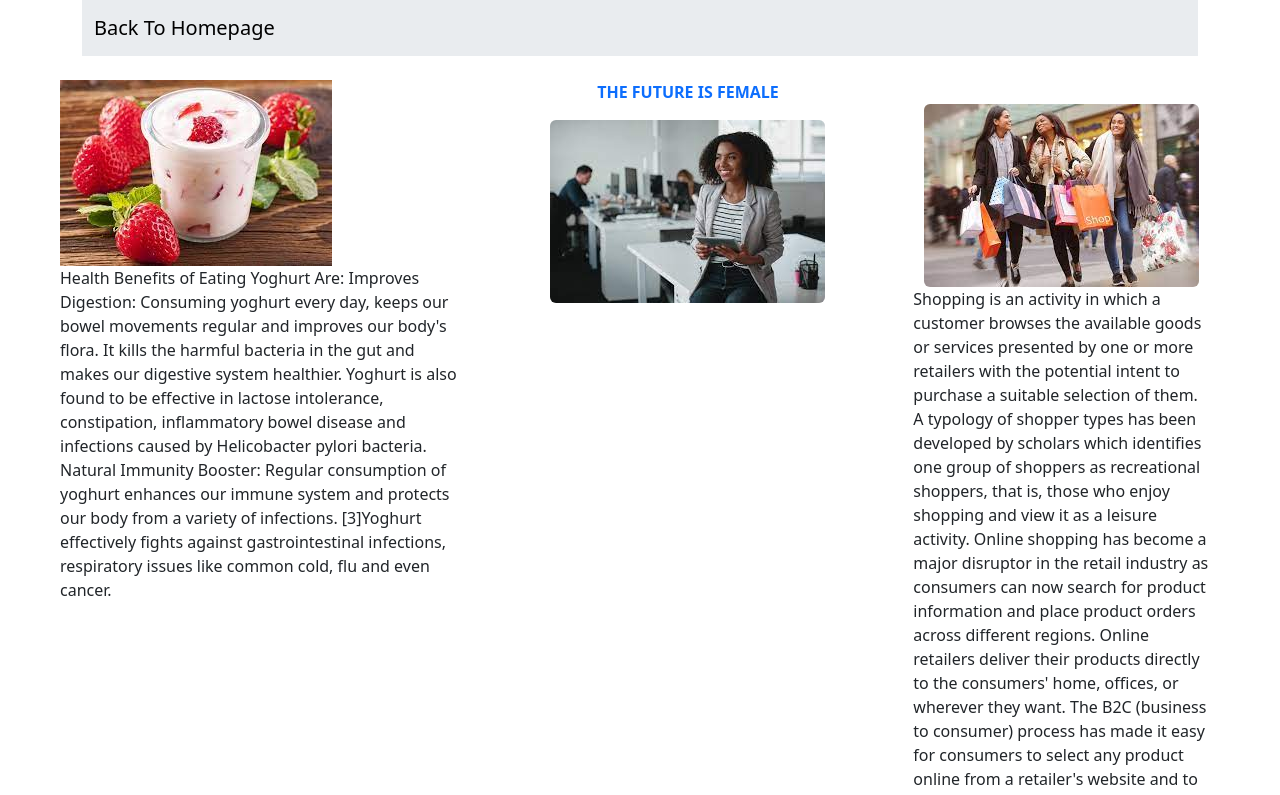
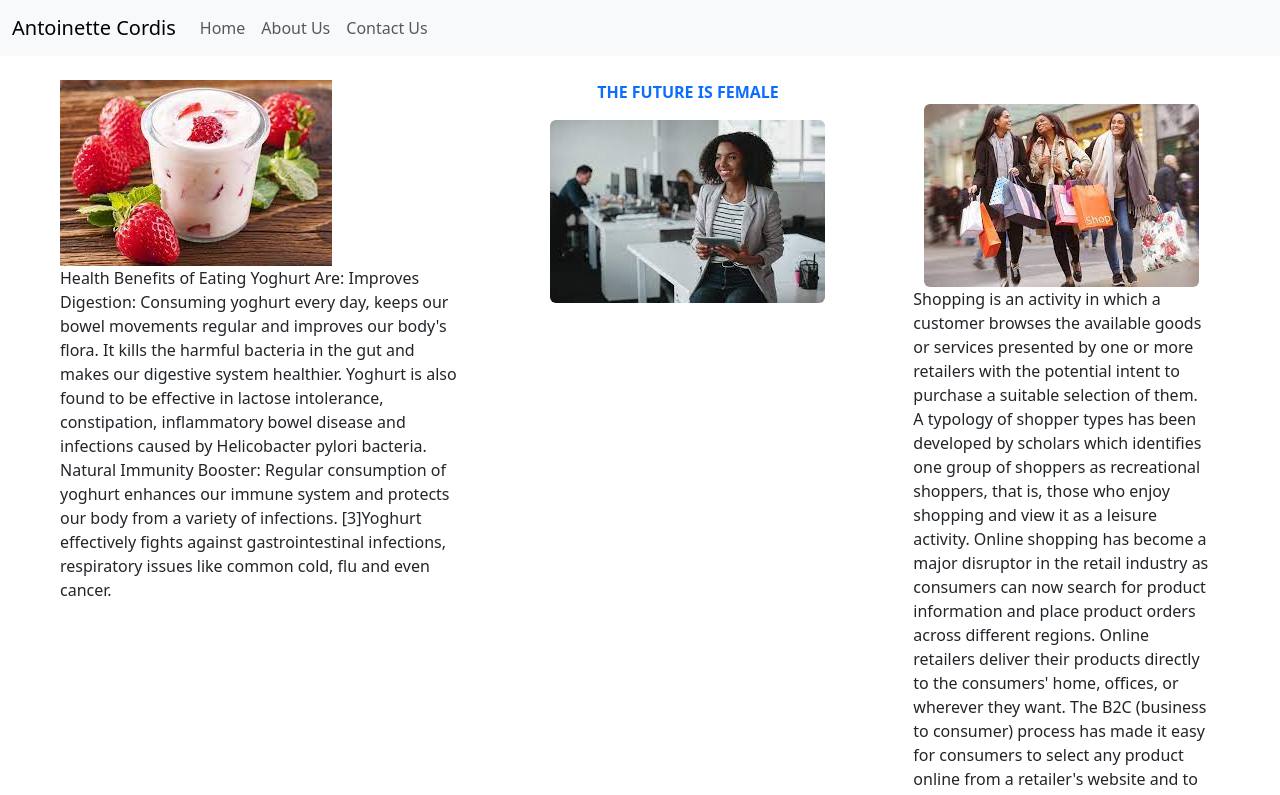
Before and after one commit to Antoinette-Cordis/Advanced-Tools-Homework, a plain HTML site: page about.html in a window 1280 px wide. Shown: the top 795 px of the page. Drawn offline with nearby package versions, Linux system fonts and the light colour scheme.

Commit message:
Added the Hamburger Menu to the HTML File Structure.

```diff
--- a/about.html
+++ b/about.html
@@ -22,13 +22,43 @@
     />
   </head>
   <body>
-    <div class="container">
-      <nav class="navbar navbar-expand-lg bg-body-secondary">
-        <div class="container-fluid">
-          <a class="navbar-brand" href="/index.html">Back To Homepage</a>
+    <nav class="navbar navbar-expand-lg bg-body-tertiary">
+      <div class="container-fluid">
+        <a class="navbar-brand" href="#" title="All about Antoinette Cordis"
+          >Antoinette Cordis</a
+        >
+        <button
+          class="navbar-toggler"
+          type="button"
+          data-bs-toggle="collapse"
+          data-bs-target="#navbarNavAltMarkup"
+          aria-controls="navbarNavAltMarkup"
+          aria-expanded="false"
+          aria-label="Toggle navigation"
+        >
+          <span class="navbar-toggler-icon"></span>
+        </button>
+        <div class="collapse navbar-collapse" id="navbarNavAltMarkup">
+          <div class="navbar-nav">
+            <a class="nav-link" aria-current="page" href="/" title="Homepage"
+              >Home</a
+            >
+            <a
+              class="nav-link"
+              href="/about.html"
+              title="Learn More About Coding"
+              >About Us</a
+            >
+            <a
+              class="nav-link"
+              href="/contact.html#contact"
+              title="Contact Us at STARS Collection.Com to learn More"
+              >Contact Us</a
+            >
+          </div>
         </div>
-      </nav>
-    </div>
+      </div>
+    </nav>
 
     <div class="container-fluid">
       <div class="row">
```
Also changed, not shown: contact.html (+36 -6 lines), index.html (+2 -2 lines).
